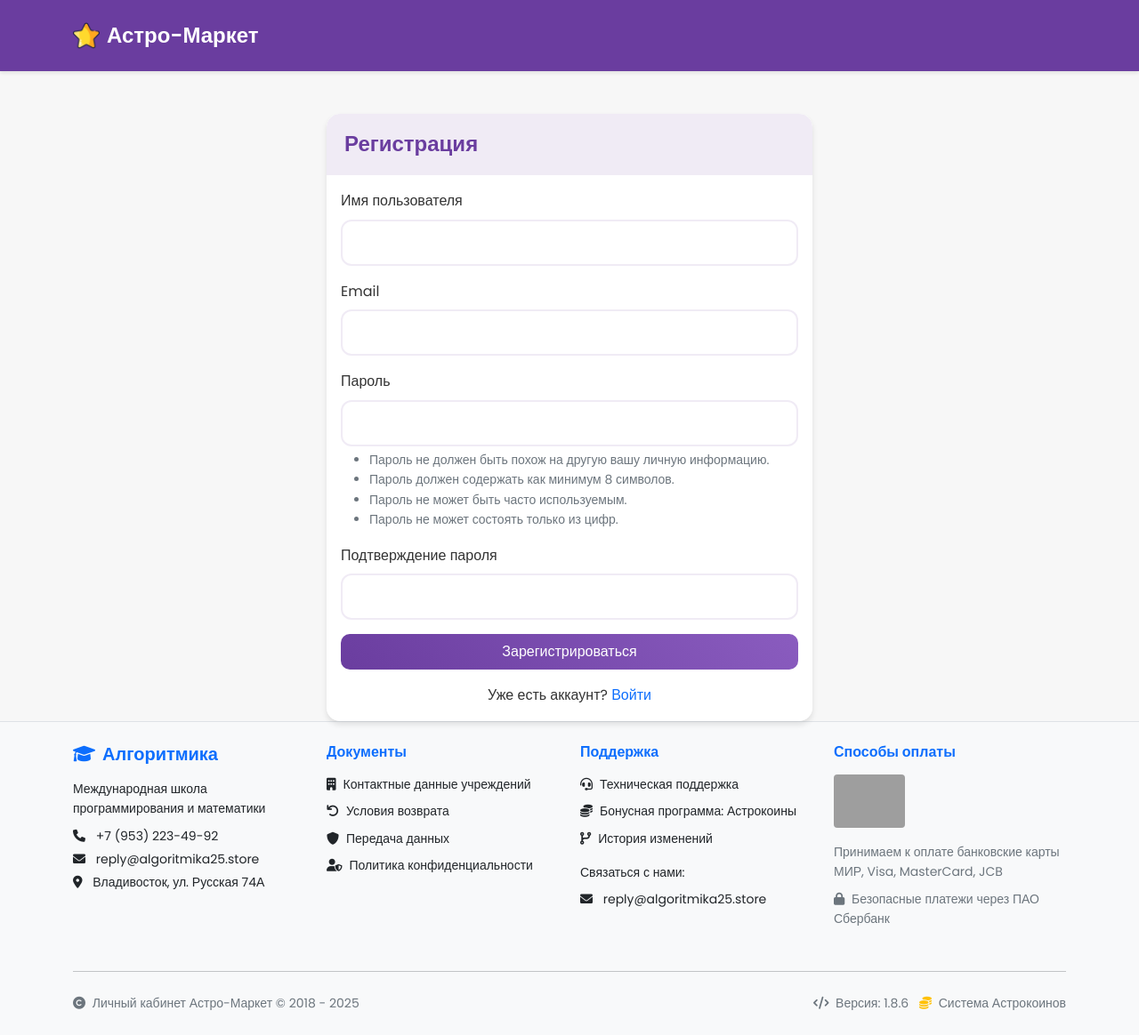
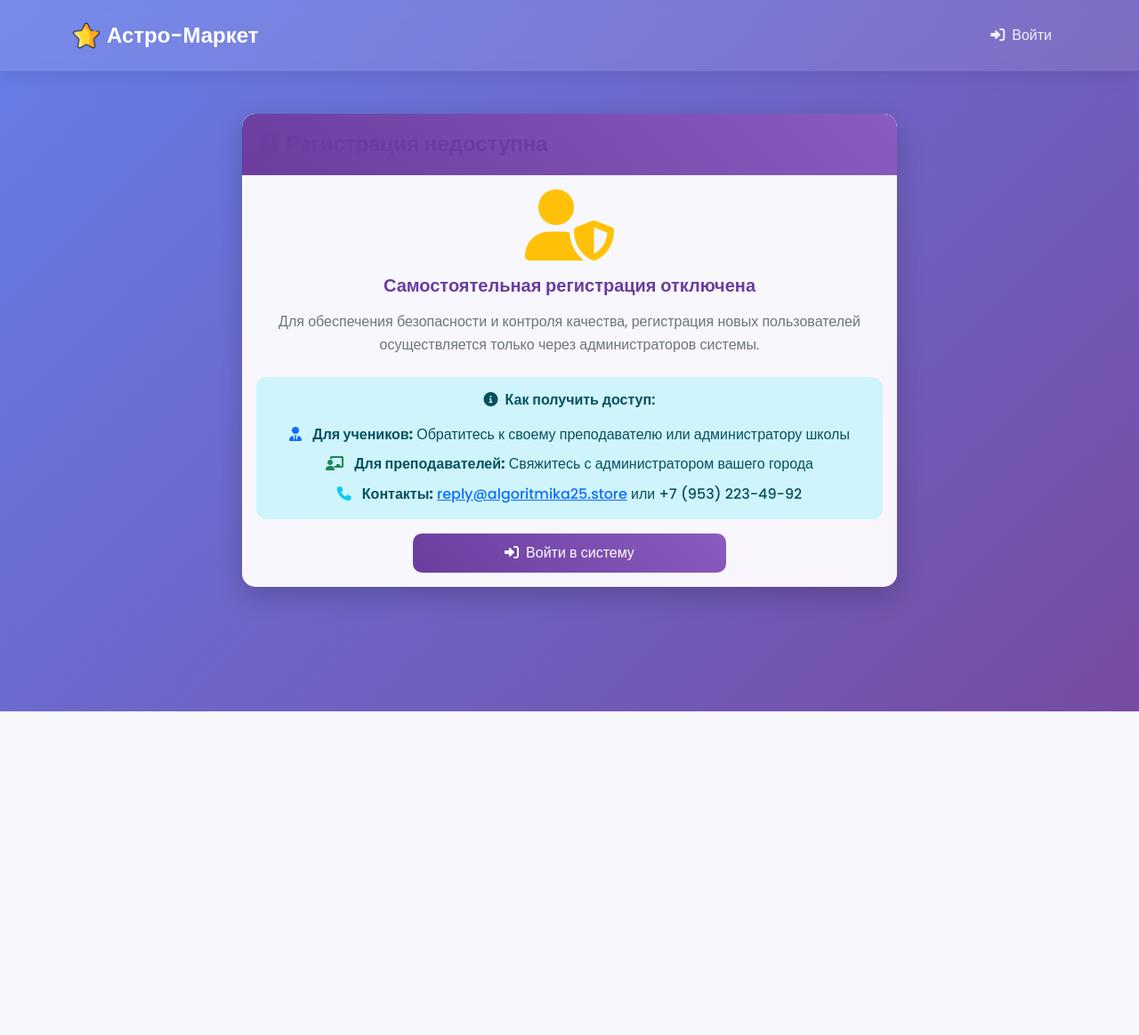
Before and after one commit to 9Roxxx/astrocoins, a Django app: page /accounts/signup/ in a window 1280 px wide. Shown: the whole page at 89% size. After the commit the page ends 800 px from the top, so only its background shows below. Run offline with Django 4.2, Linux system fonts and the light colour scheme; parts of the project's set-up code (start-up, migrations or seed data) failed here and were passed over; grey boxes are pictures that could not be loaded.

Commit message:
FEATURE: Отключена самостоятельная регистрация и скрыт футер
- Заменена страница регистрации на информативное сообщение
- Убрана ссылка 'Зарегистрируйтесь' со страницы входа
- Создан отдельный базовый шаблон для страниц аутентификации без футера
- Улучшен дизайн страниц входа с градиентным фоном и современными стилями
- Простая навигация только с логотипом на страницах auth

Исправляет требования:
- Только администраторы могут создавать пользователей
- Чистый интерфейс входа без лишних элементов

```diff
--- /dev/null
+++ b/core/templates/account/base.html
@@ -0,0 +1,128 @@
+<!DOCTYPE html>
+<html lang="ru">
+<head>
+    <meta charset="UTF-8">
+    <meta name="viewport" content="width=device-width, initial-scale=1.0">
+    <title>{% block title %}Астрокоины{% endblock %}</title>
+    {% load static %}
+    <!-- Favicon -->
+    <link rel="shortcut icon" href="{% static 'img/star.png' %}" type="image/png">
+    <!-- Bootstrap CSS -->
+    <link href="https://cdn.jsdelivr.net/npm/bootstrap@5.1.3/dist/css/bootstrap.min.css" rel="stylesheet">
+    <!-- Font Awesome -->
+    <link href="https://cdnjs.cloudflare.com/ajax/libs/font-awesome/6.0.0/css/all.min.css" rel="stylesheet">
+    <!-- Google Fonts -->
+    <link href="https://fonts.googleapis.com/css2?family=Poppins:wght@400;500;600;700&display=swap" rel="stylesheet">
+    <!-- Custom CSS -->
+    <link href="{% static 'css/algoritmika.css' %}" rel="stylesheet">
+    <link href="{% static 'css/style.css' %}" rel="stylesheet">
+
+    <style>
+        body {
+            background: linear-gradient(135deg, #667eea 0%, #764ba2 100%);
+            min-height: 100vh;
+            font-family: 'Poppins', sans-serif;
+        }
+
+        .card {
+            border-radius: 15px;
+            border: none;
+            box-shadow: 0 10px 30px rgba(0, 0, 0, 0.2);
+            backdrop-filter: blur(10px);
+            background: rgba(255, 255, 255, 0.95);
+        }
+
+        .card-header {
+            border-radius: 15px 15px 0 0 !important;
+            background: linear-gradient(45deg, #6a3d9f, #8a5cbf);
+            color: white;
+            border: none;
+        }
+
+        .btn-primary {
+            background: linear-gradient(45deg, #6a3d9f, #8a5cbf);
+            border: none;
+            border-radius: 10px;
+            padding: 0.6rem 1.5rem;
+            transition: all 0.3s ease;
+        }
+
+        .btn-primary:hover {
+            background: linear-gradient(45deg, #8a5cbf, #6a3d9f);
+            box-shadow: 0 4px 15px rgba(106, 61, 159, 0.4);
+        }
+
+        .form-control {
+            border-radius: 10px;
+            border: 2px solid #e3e6f0;
+            padding: 0.6rem 1rem;
+            transition: all 0.3s ease;
+        }
+
+        .form-control:focus {
+            border-color: #6a3d9f;
+            box-shadow: 0 0 0 0.2rem rgba(106, 61, 159, 0.25);
+        }
+
+        .navbar {
+            background: rgba(255, 255, 255, 0.1) !important;
+            backdrop-filter: blur(10px);
+            box-shadow: 0 2px 20px rgba(0, 0, 0, 0.1);
+        }
+
+        .navbar-brand {
+            font-weight: 600;
+            color: white !important;
+        }
+
+        .nav-link {
+            color: rgba(255, 255, 255, 0.9) !important;
+            border-radius: 8px;
+            transition: all 0.3s ease;
+        }
+
+        .nav-link:hover {
+            background-color: rgba(255, 255, 255, 0.1);
+            color: white !important;
+        }
+    </style>
+</head>
+<body class="d-flex flex-column min-vh-100">
+    <!-- Простая навигация только с логотипом -->
+    <nav class="navbar navbar-expand-lg mb-4">
+        <div class="container">
+            <a class="navbar-brand d-flex align-items-center" href="{% url 'dashboard' %}">
+                <img src="{% static 'img/star.png' %}" alt="Star" width="30" height="30" class="me-2">
+                Астро-Маркет
+            </a>
+            <ul class="navbar-nav ms-auto">
+                <li class="nav-item">
+                    <a class="nav-link" href="{% url 'account_login' %}">
+                        <i class="fas fa-sign-in-alt me-2"></i>Войти
+                    </a>
+                </li>
+            </ul>
+        </div>
+    </nav>
+
+    <!-- Сообщения -->
+    <div class="container mb-4">
+        {% if messages %}
+        {% for message in messages %}
+        <div class="alert {{ message.tags }} alert-dismissible fade show" role="alert">
+            {{ message }}
+            <button type="button" class="btn-close" data-bs-dismiss="alert"></button>
+        </div>
+        {% endfor %}
+        {% endif %}
+    </div>
+
+    <!-- Основной контент -->
+    <main class="flex-grow-1">
+        {% block content %}{% endblock %}
+    </main>
+
+    <!-- Bootstrap Bundle with Popper -->
+    <script src="https://cdn.jsdelivr.net/npm/bootstrap@5.1.3/dist/js/bootstrap.bundle.min.js"></script>
+</body>
+</html>
--- a/core/templates/account/password_reset.html
+++ b/core/templates/account/password_reset.html
@@ -1,4 +1,4 @@
-{% extends "core/base.html" %}
+{% extends "account/base.html" %}
 {% load i18n %}
 
 {% block title %}Сброс пароля{% endblock %}
--- a/core/templates/account/signup.html
+++ b/core/templates/account/signup.html
@@ -1,70 +1,52 @@
-{% extends "core/base.html" %}
+{% extends "account/base.html" %}
 {% load i18n %}
 
-{% block title %}Регистрация{% endblock %}
+{% block title %}Регистрация недоступна{% endblock %}
 
 {% block content %}
 <div class="container">
     <div class="row justify-content-center">
-        <div class="col-md-6">
-            <div class="card">
-                <div class="card-header">
-                    <h4 class="mb-0">Регистрация</h4>
+        <div class="col-md-8">
+            <div class="card border-warning">
+                <div class="card-header bg-warning text-dark">
+                    <h4 class="mb-0">
+                        <i class="fas fa-lock me-2"></i>Регистрация недоступна
+                    </h4>
                 </div>
-                <div class="card-body">
-                    <form class="signup" id="signup_form" method="post" action="{% url 'account_signup' %}">
-                        {% csrf_token %}
+                <div class="card-body text-center">
+                    <div class="mb-4">
+                        <i class="fas fa-user-shield fa-5x text-warning mb-3"></i>
+                        <h5>Самостоятельная регистрация отключена</h5>
+                        <p class="text-muted mb-4">
+                            Для обеспечения безопасности и контроля качества, регистрация новых пользователей
+                            осуществляется только через администраторов системы.
+                        </p>
+                    </div>
 
-                        {% if form.errors %}
-                            <div class="alert alert-danger">
-                                {% for field in form %}
-                                    {% for error in field.errors %}
-                                        <p class="mb-0">{{ error|escape }}</p>
-                                    {% endfor %}
-                                {% endfor %}
-                                {% for error in form.non_field_errors %}
-                                    <p class="mb-0">{{ error|escape }}</p>
-                                {% endfor %}
-                            </div>
-                        {% endif %}
+                    <div class="alert alert-info">
+                        <h6 class="alert-heading">
+                            <i class="fas fa-info-circle me-2"></i>Как получить доступ:
+                        </h6>
+                        <ul class="list-unstyled mb-0">
+                            <li class="mb-2">
+                                <i class="fas fa-user-tie me-2 text-primary"></i>
+                                <strong>Для учеников:</strong> Обратитесь к своему преподавателю или администратору школы
+                            </li>
+                            <li class="mb-2">
+                                <i class="fas fa-chalkboard-teacher me-2 text-success"></i>
+                                <strong>Для преподавателей:</strong> Свяжитесь с администратором вашего города
+                            </li>
+                            <li>
+                                <i class="fas fa-phone me-2 text-info"></i>
+                                <strong>Контакты:</strong> <a href="mailto:reply@algoritmika25.store">reply@algoritmika25.store</a> или +7 (953) 223-49-92
+                            </li>
+                        </ul>
+                    </div>
 
-                        <div class="mb-3">
-                            <label for="id_username" class="form-label">Имя пользователя</label>
-                            <input type="text" name="username" class="form-control" id="id_username" required>
-                        </div>
-
-                        <div class="mb-3">
-                            <label for="id_email" class="form-label">Email</label>
-                            <input type="email" name="email" class="form-control" id="id_email" required>
-                        </div>
-
-                        <div class="mb-3">
-                            <label for="id_password1" class="form-label">Пароль</label>
-                            <input type="password" name="password1" class="form-control" id="id_password1" required>
-                            <div class="form-text">
-                                <ul class="mb-0">
-                                    <li>Пароль не должен быть похож на другую вашу личную информацию.</li>
-                                    <li>Пароль должен содержать как минимум 8 символов.</li>
-                                    <li>Пароль не может быть часто используемым.</li>
-                                    <li>Пароль не может состоять только из цифр.</li>
-                                </ul>
-                            </div>
-                        </div>
-
-                        <div class="mb-3">
-                            <label for="id_password2" class="form-label">Подтверждение пароля</label>
-                            <input type="password" name="password2" class="form-control" id="id_password2" required>
-                        </div>
-
-                        <div class="d-grid gap-2">
-                            <button class="btn btn-primary" type="submit">Зарегистрироваться</button>
-                        </div>
-                    </form>
-
-                    <div class="mt-3 text-center">
-                        <p class="mb-0">
-                            Уже есть аккаунт? <a href="{% url 'account_login' %}" class="text-decoration-none">Войти</a>
-                        </p>
+                    <div class="d-grid gap-2 col-6 mx-auto">
+                        <a href="{% url 'account_login' %}" class="btn btn-primary">
+                            <i class="fas fa-sign-in-alt me-2"></i>Войти в систему
+                        </a>
                     </div>
                 </div>
             </div>
```
Also changed, not shown: core/templates/account/login.html (+2 -5 lines).
